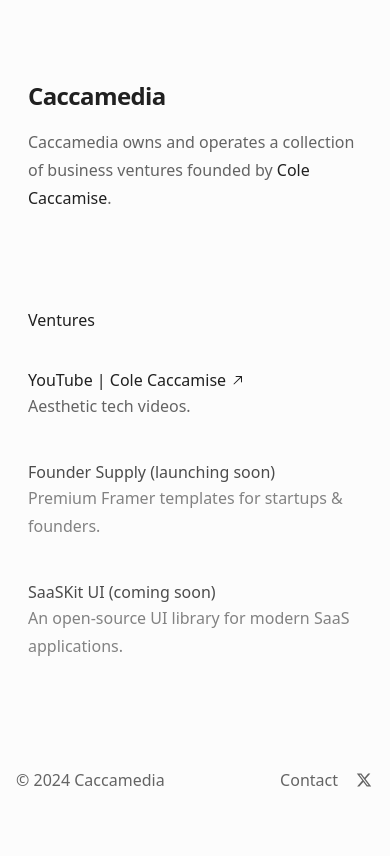
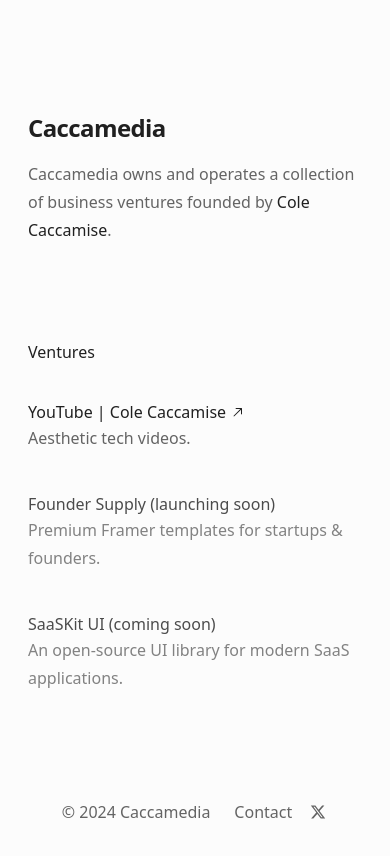
Before and after one commit to ColeCaccamise/caccamedia, a Next.js app: page / in a window 390 px wide. Built offline with nearby package versions, Linux system fonts and the light colour scheme.

Commit message:
items in footer center on mobile

```diff
--- a/app/page.tsx
+++ b/app/page.tsx
@@ -23,7 +23,7 @@
 	];
 
 	return (
-		<div className='flex flex-col gap-24 items-left px-4'>
+		<div className='flex flex-col gap-24 items-left px-4 py-8'>
 			<div className='flex flex-col gap-4 px-3'>
 				{' '}
 				<h1 className='text-2xl font-semibold'>Caccamedia</h1>
@@ -66,7 +66,7 @@
 				</div>
 			</div>
 
-			<div className='flex justify-between items-center'>
+			<div className='flex gap-6 sm:gap-6 justify-center sm:justify-between items-center'>
 				<span className='text-low-contrast-text'>
 					&copy; {new Date().getFullYear()} Caccamedia
 				</span>
```
